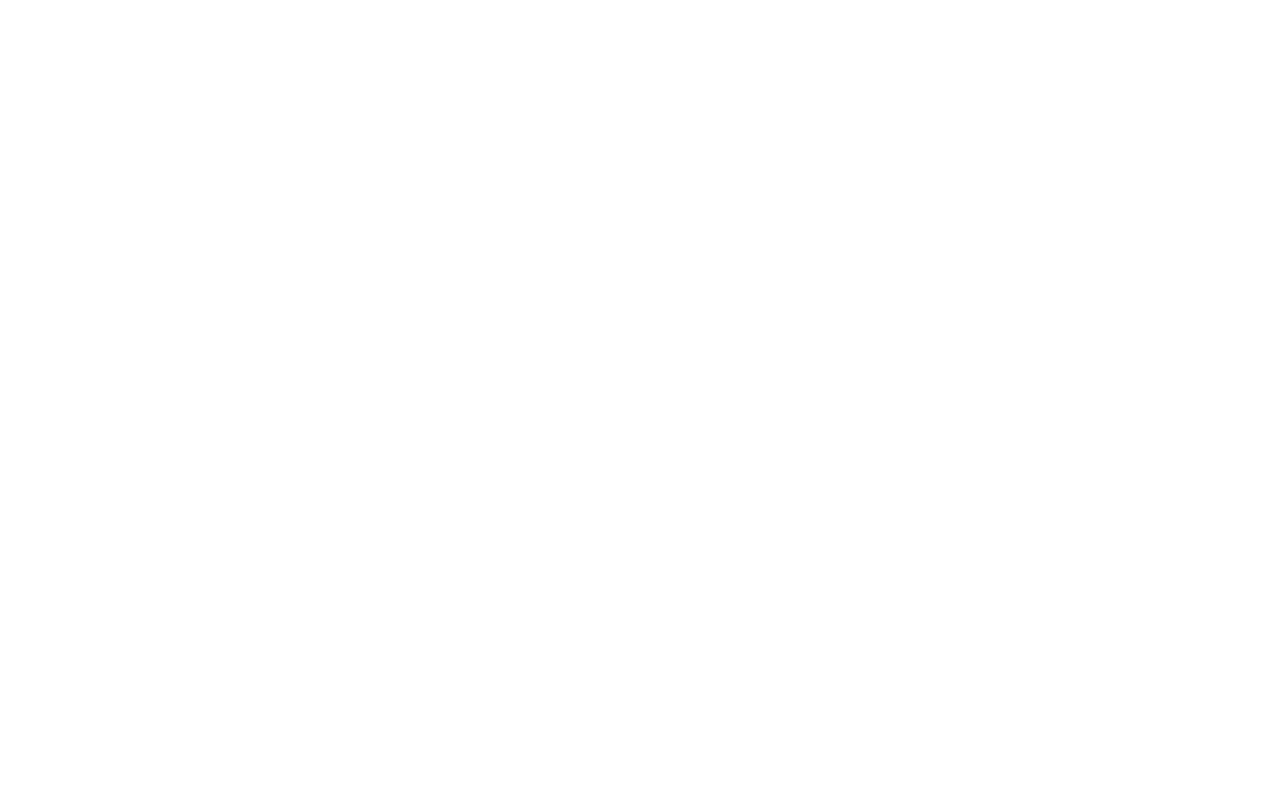
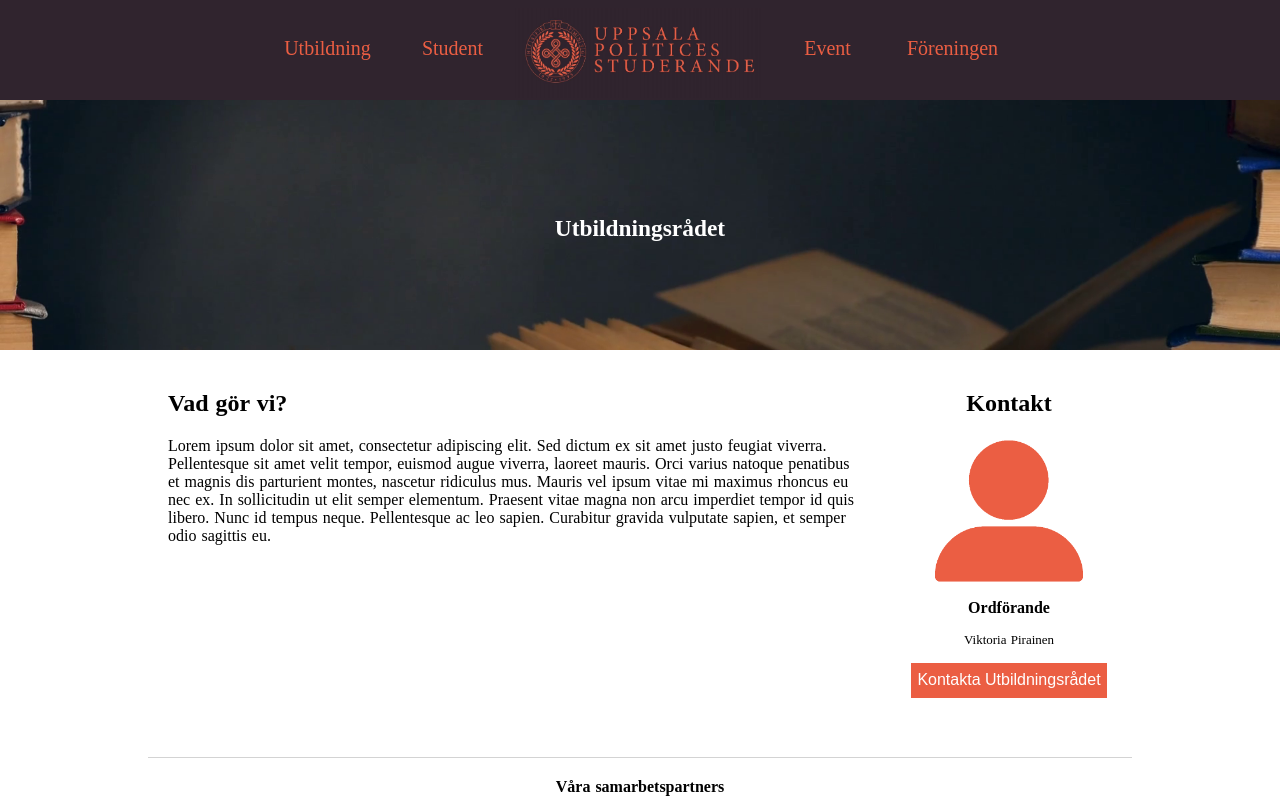
Before and after one commit to upsgithub/UPS, a Nuxt app in the folder frontend-ups/: page /utskott in a window 1280 px wide. Before the commit this address had no page. Shown: the top 800 px of the page. Built offline with nearby package versions, Linux system fonts and the light colour scheme.

Commit message:
defaultutskott påbörjad, menyer uppdaterade för inner dropdown

```diff
--- a/frontend-ups/assets/css/base/_global.scss
+++ b/frontend-ups/assets/css/base/_global.scss
@@ -12,7 +12,9 @@
     font-size: 16px;
 }
 
-// Lägger dessa här så att css funkar både på < 800 och > 800
+h5{
+    font-size: 13px;
+}
 
 .text h2{
     padding: 0;
@@ -22,7 +24,6 @@
     font-weight: 100;
 }
 
-
 a{
     color:#eb5e43;
 
@@ -31,7 +32,6 @@
     }
 }
 
-// slut på fusk
 
 body{
     color: #{$defaultTxtColor};
--- a/frontend-ups/assets/css/modules/_button.scss
+++ b/frontend-ups/assets/css/modules/_button.scss
@@ -1,8 +1,9 @@
 button{
     border: none;
-    height: 35px;
+    min-height: 35px;
+    max-height: 45px;
     min-width: 95px;
-    max-width: 170px;
+    max-width: 200px;
     font-size: 14px;
     color: #ffffff;
     background: #EB5E43;
@@ -11,6 +12,6 @@
 
 @media only screen and (min-width: 800px) {
     button{
-        font-size: 18px;
+        font-size: 16px;
     }
 }
--- a/frontend-ups/assets/css/modules/_col.scss
+++ b/frontend-ups/assets/css/modules/_col.scss
@@ -16,6 +16,9 @@
 .col-7{
     width: calc(#{$column} * 7);
 }
+.col-10{
+    width: calc(#{$column} * 10);
+}
 .col-12{
     width: 100%;
 }
--- a/frontend-ups/components/Header.vue
+++ b/frontend-ups/components/Header.vue
@@ -42,10 +42,18 @@
                     <h2><nuxt-link to="/forening">Föreningen</nuxt-link></h2>
                 </div>
                 <div class="desktop-dropdown" ref="forening">
-                    <div class="desktop-item"><h3><nuxt-link to="/forening">Utskott</nuxt-link></h3></div>
                     <div class="desktop-item"><h3><nuxt-link to="/forening">Fristående ämbeten</nuxt-link></h3></div>
                     <div class="desktop-item"><h3><nuxt-link to="/forening">Policys</nuxt-link></h3></div>
                     <div class="desktop-item"><h3><nuxt-link to="/forening">Mötesprotokoll</nuxt-link></h3></div>
+                    <div class="desktop-item" @mouseover="show('utskotten')" @mouseleave="hide('utskotten')"><h3>Utskotten</h3>
+                        <div class="desktop-dropdown inner" ref="utskotten">
+                            <div class="desktop-item"><h3><nuxt-link to="/utskott">Utbildningsrådet</nuxt-link></h3></div>
+                            <div class="desktop-item"><h3><nuxt-link to="/utskott">Utskott2</nuxt-link></h3></div>
+                            <div class="desktop-item"><h3><nuxt-link to="/utskott">Utskott3</nuxt-link></h3></div>
+                            <div class="desktop-item"><h3><nuxt-link to="/utskott">Utskott4</nuxt-link></h3></div>
+                            <div class="desktop-item"><h3><nuxt-link to="/utskott">Utskott5</nuxt-link></h3></div>
+                        </div>
+                    </div>
                 </div>
             </div>
         </div>
@@ -141,10 +149,13 @@
                 h3{
                     margin: 0;
                     font-size: 14px;
+                    color:#eb5e43;
                 }
             }
+        }
 
-
+        .inner{
+            margin-top: 9px;
         }
     }
 </style>
--- a/frontend-ups/components/Mobile_menu.vue
+++ b/frontend-ups/components/Mobile_menu.vue
@@ -22,10 +22,17 @@
             </div>
             <div class="mobile-items" ref="forening">
                 <div class="mobile-item"><h2><nuxt-link to="/forening">Föreningen</nuxt-link></h2></div>
-                <div class="mobile-item"><h2><nuxt-link to="/forening">Utskott</nuxt-link></h2></div>
+                <div class="mobile-item" @click="show('utskotten')"><h2>Utskotten</h2></div>
                 <div class="mobile-item"><h2><nuxt-link to="/forening">Fristående ämbeten</nuxt-link></h2></div>
                 <div class="mobile-item"><h2><nuxt-link to="/forening">Policys</nuxt-link></h2></div>
                 <div class="mobile-item"><h2><nuxt-link to="/forening">Mötesprotokoll</nuxt-link></h2></div>
+            </div>
+            <div class="mobile-items" ref="utskotten">
+                <div class="mobile-item"><h2><nuxt-link to="/utskott">Utbildningsrådet</nuxt-link></h2></div>
+                <div class="mobile-item"><h2><nuxt-link to="/utskott">Utskott2</nuxt-link></h2></div>
+                <div class="mobile-item"><h2><nuxt-link to="/utskott">Utskott3</nuxt-link></h2></div>
+                <div class="mobile-item"><h2><nuxt-link to="/utskott">Utskott4</nuxt-link></h2></div>
+                <div class="mobile-item"><h2><nuxt-link to="/utskott">Utskott5</nuxt-link></h2></div>
             </div>
             <div class="mobile-main" ref="main">
                 <div class="mobile-item" @click="show('utbildning')"><h2>Utbildning</h2></div>
@@ -49,7 +56,8 @@
                 {name: "utbildning", active: false, height: 190},
                 {name: "student", active: false, height: 290},
                 {name: "event", active: false, height: 140},
-                {name: "forening", active: false, height: 240}
+                {name: "forening", active: false, height: 240},
+                {name: "utskotten", active: false, height: 240}
             ]
         }
     },
@@ -69,6 +77,10 @@
                 if(this.menus[i].name == input){
                     this.menus[i].active = true;
                 }
+            }
+
+            if(input == "utskotten"){
+                this.menus[4].active = false;
             }
 
             // "stänger av" mainmenu för att rita upp den aktiva och sätter sen på den igen, så att nästa tryck på hamburgaren stänger allt.
@@ -91,7 +103,7 @@
                 var current = this.menus[i].name;
                 var height = this.menus[i].height;
                 if(this.menus[i].active){
-                    $(this.$refs[current]).fadeIn(0).animate({height: height}, 500);
+                    $(this.$refs[current]).fadeIn(0).animate({height: height}, 300);
                 } else {
                     $(this.$refs[current]).animate({height: "0px"}, 200).fadeOut(0);
                 }
--- a/frontend-ups/pages/forening.vue
+++ b/frontend-ups/pages/forening.vue
@@ -5,23 +5,39 @@
             <div class="ordfaranderiet">
                 <h3>Ordföranderiet</h3>
                 <div class="ordfaranderiet-pictures">
-                    <div class="ordfaranderiet-picture col-6"><img src="../assets/img/profile.png" /></div>
-                    <div class="ordfaranderiet-picture col-6"><img src="../assets/img/profile.png" /></div>
-                    <div class="ordfaranderiet-picture col-6"><img src="../assets/img/profile.png" /></div>
-                    <div class="ordfaranderiet-picture col-6"><img src="../assets/img/profile.png" /></div>
+                    <div class="ordfaranderiet-picture col-6">
+                        <img src="../assets/img/profile.png" />
+                        <h4>Ordförande</h4>
+                        <h5>Viktoria Pirainen</h5>
+                    </div>
+                    <div class="ordfaranderiet-picture col-6">
+                        <img src="../assets/img/profile.png" />
+                        <h4>Ordförande</h4>
+                        <h5>Viktoria Pirainen</h5>
+                    </div>
+                    <div class="ordfaranderiet-picture col-6">
+                        <img src="../assets/img/profile.png" />
+                        <h4>Ordförande</h4>
+                        <h5>Viktoria Pirainen</h5>
+                    </div>
+                    <div class="ordfaranderiet-picture col-6">
+                        <img src="../assets/img/profile.png" />
+                        <h4>Ordförande</h4>
+                        <h5>Viktoria Pirainen</h5>
+                    </div>
                 </div>
             </div>
-            <div class="utskott">
-                <div class="utskott-text">
+            <div class="utskotten">
+                <div class="utskotten-text">
                 <h3>Utskotten</h3>
                 <p>Lorem ipsum dolor sit amet, consectetur adipiscing elit. Sed dictum ex sit amet justo feugiat viverra. Pellentesque sit amet velit tempor, euismod augue viverra, laoreet mauris. Orci varius natoque penatibus et magnis dis parturient montes, nascetur ridiculus mus. Mauris vel ipsum vitae mi maximus rhoncus eu nec ex. In sollicitudin ut elit semper elementum. Praesent vitae magna non arcu imperdiet tempor id quis libero. Nunc id tempus neque. Pellentesque ac leo sapien.
                    Curabitur gravida vulputate sapien, et semper odio sagittis eu. </p>
                 </div>
-                <div class="utskott-pictures">
-                    <div class="utskott-picture col-12"><img src="../assets/img/placeholder_img.png" /><h3>Kommunikationsutskottet</h3></div>
-                    <div class="utskott-picture col-12"><img src="../assets/img/placeholder_img.png" /><h3>Sportutskottet</h3></div>
-                    <div class="utskott-picture col-12"><img src="../assets/img/placeholder_img.png" /><h3>Kulturutskottet</h3></div>
-                    <div class="utskott-picture col-12"><img src="../assets/img/placeholder_img.png" /><h3>Utbildningsutskottet</h3></div>
+                <div class="utskotten-pictures">
+                    <div class="utskotten-picture col-12"><img src="../assets/img/placeholder_img.png" /><h3>Kommunikationsutskottet</h3></div>
+                    <div class="utskotten-picture col-12"><img src="../assets/img/placeholder_img.png" /><h3>Sportutskottet</h3></div>
+                    <div class="utskotten-picture col-12"><img src="../assets/img/placeholder_img.png" /><h3>Kulturutskottet</h3></div>
+                    <div class="utskotten-picture col-12"><img src="../assets/img/placeholder_img.png" /><h3>Utbildningsutskottet</h3></div>
                 </div>
             </div>
             <Sponsor />
@@ -33,9 +49,7 @@
 </template>
 
 <style lang="scss">
-h3 {
-    margin: 10px;
-}
+
 
 .ordfaranderiet{
     text-align: center;
@@ -56,7 +70,7 @@
     }
 }
 
-.utskott{
+.utskotten{
     text-align: center;
     display: inline-block;
 
@@ -74,6 +88,9 @@
         padding: 10px;
         width: 100%;
 
+        h3 {
+            margin: 10px;
+        }
         img{
             width: 100%;
         }
@@ -88,8 +105,7 @@
             }
         }
 
-
-    .utskott{
+    .utskotten{
         &-picture{
             width: 50%;
         }
--- /dev/null
+++ b/frontend-ups/pages/utskott.vue
@@ -0,0 +1,116 @@
+<template>
+    <div class="container">
+        <Header />
+        <div class="utskott-background">
+            <h3>Utbildningsrådet</h3>
+        </div>
+        <div class="content-wrapper">
+            <div class="utskott container--full">
+                <div class="utskott-text col-12">
+                    <div class="post-title">
+                        <h1> Vad gör vi? </h1>
+                    </div>
+                    <div class="post-text">
+                        <p>
+                            Lorem ipsum dolor sit amet, consectetur adipiscing elit. Sed dictum ex sit amet justo feugiat viverra. Pellentesque sit amet velit tempor, euismod augue viverra, laoreet mauris. Orci varius natoque penatibus et magnis dis parturient montes, nascetur ridiculus mus. Mauris vel ipsum vitae mi maximus rhoncus eu nec ex. In sollicitudin ut elit semper elementum. Praesent vitae magna non arcu imperdiet tempor id quis libero. Nunc id tempus neque. Pellentesque ac leo sapien.
+                            Curabitur gravida vulputate sapien, et semper odio sagittis eu.
+                        </p>
+                    </div>
+                </div>
+                <div class="utskott-kontakt col-12">
+                    <div class="post-title">
+                        <h1>Kontakt</h1>
+                    </div>
+                    <div class="utskott-picture">
+                        <img src="../assets/img/profile.png" />
+                    </div>
+                    <h4>Ordförande</h4>
+                    <h5>Viktoria Pirainen</h5>
+                    <button>Kontakta Utbildningsrådet</button>
+                </div>
+
+            </div>
+            <Sponsor />
+            <Instagram />
+        </div>
+        <MobileMenu />
+        <Footer />
+    </div>
+</template>
+
+<style lang="scss">
+.utskott{
+    text-align: center;
+    display: inline-block;
+
+    &-background{
+        height: 100px;
+        background-image: url("../assets/img/utbildning.png");
+        background-position: center;
+        background-size: cover;
+        text-align: center;
+        font-size: 20px;
+        color: white;
+        padding-top: 40px;
+    }
+
+    &-kontakt{
+        margin-bottom: 15px;
+        h4{
+            margin: 10px 0;
+        }
+        h5{
+            margin: 15px 0;
+            font-weight: 50;
+        }
+    }
+
+    &-picture{
+        img{
+            width:60%;
+            max-width: 230px;
+        }
+    }
+}
+
+@media only screen and (min-width: 800px) {
+    .utskott{
+        margin: 20px 0;
+
+        &-background{
+            height: 250px;
+            padding-top: 115px;
+        }
+
+        &-text{
+            text-align: left;
+            width: 75%;
+            float: left;
+        }
+
+        &-kontakt{
+            width: 25%;
+            float: left;
+        }
+    }
+}
+
+</style>
+
+<script>
+import Header from '~/components/Header.vue'
+import Sponsor from '~/components/Sponsor.vue'
+import Instagram from '~/components/Instagram.vue'
+import MobileMenu from '~/components/Mobile_menu.vue'
+import Footer from '~/components/Footer.vue'
+
+export default {
+    components: {
+        Header,
+        Sponsor,
+        Instagram,
+        MobileMenu,
+        Footer
+    }
+}
+</script>
```
Also changed, not shown: frontend-ups/assets/img/utbildning.jpg (added), frontend-ups/assets/img/utbildning.png (added).
